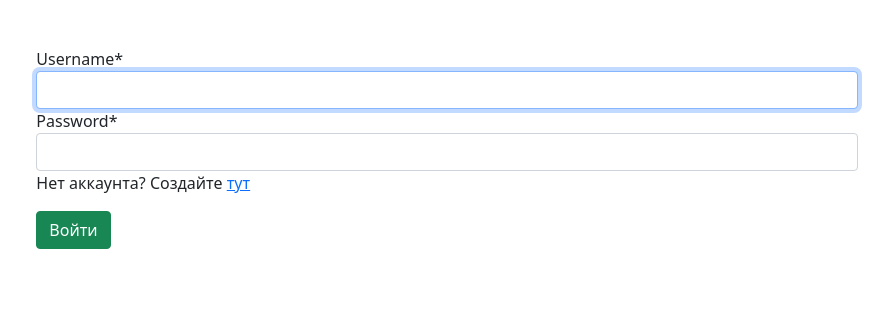
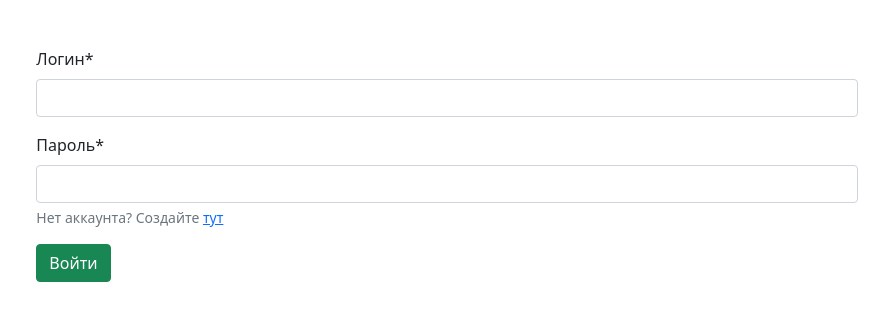
Before and after one commit to InferusAnima/SocialSystem, a Django app: page /login/ in a window 1280 px wide. Shown: the part 66-387 px from the top of the page, without its empty margins (193-1086 px from the left). Run offline with Django 4.2, Linux system fonts and the light colour scheme; some libraries are stand-ins or nearby versions.

Commit message:
fixed login form

```diff
--- a/register/templates/registration/login.html
+++ b/register/templates/registration/login.html
@@ -5,8 +5,15 @@
 {% block content %}
 <form method="POST" class="form-group">
         {% csrf_token %}
-        {{ form|crispy }}
-        <p>Нет аккаунта? Создайте <a href="/register">тут</a></p>
+        <div class="mb-3">
+            <label for="Username" class="form-label">Логин*</label>
+            <input class="form-control" name="username" id="id_username">
+        </div>
+        <div class="mb-3">
+            <label for="Password" class="form-label">Пароль*</label>
+            <input type="password" class="form-control" name="password" id="id_password">
+            <div id="passwordHelp" class="form-text">Нет аккаунта? Создайте <a href="/register">тут</a></div>
+        </div>
         <button type="submit" class="btn btn-success">Войти</button>
     </form>
 {% endblock %}
```
